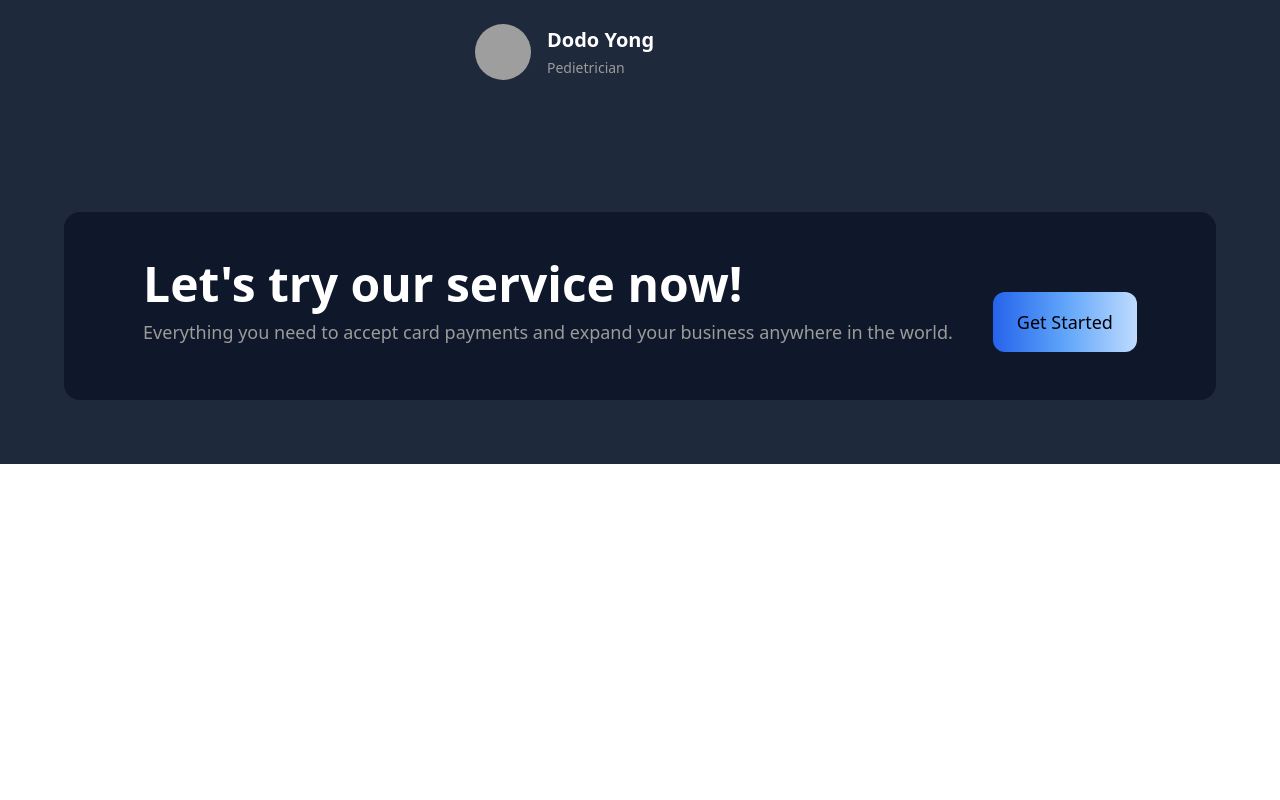
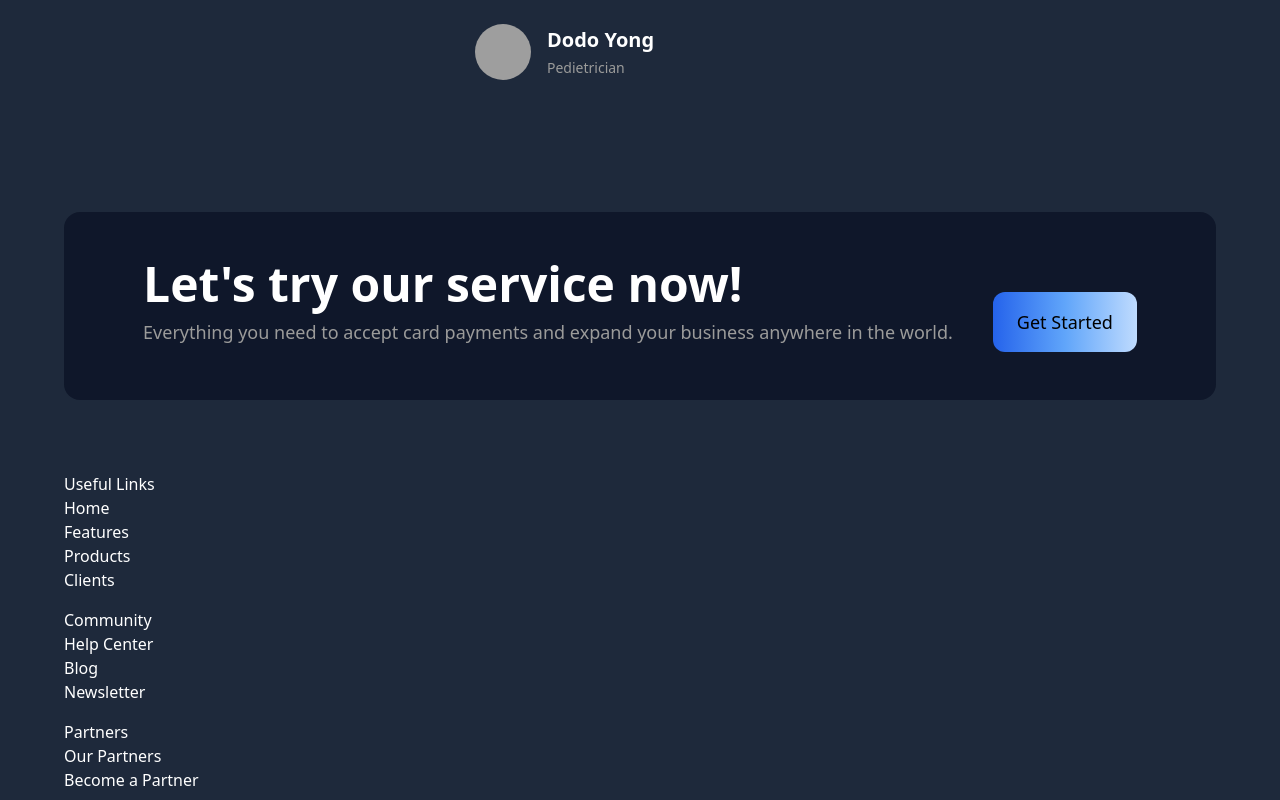
Before and after one commit to KodeIva/wiser, a React (Vite) app: page / in a window 1280 px wide. Shown: the part 3410-4210 px from the top of the page. Before the commit the page ends 3874 px from the top, so only its background shows below. Built offline with nearby package versions, Linux system fonts and the light colour scheme; grey boxes are pictures that could not be loaded.

Commit message:
successfully rendered footerLinks array of objects with nested array of links inside'

```diff
--- a/src/App.jsx
+++ b/src/App.jsx
@@ -1,6 +1,7 @@
 import Billing from "./components/Billing"
 import Business from "./components/Business"
 import CardDeal from "./components/CardDeal"
+import Footer from "./components/Footer"
 import Hero from "./components/Hero"
 import Navbar from "./components/Navbar"
 import Register from "./components/Register"
@@ -27,6 +28,7 @@ function App() {
         <CardDeal/>
         <Testimonials/>
         <Register/>
+        <Footer />
        </div>
      </div>
    </div>
--- /dev/null
+++ b/src/components/Footer.jsx
@@ -0,0 +1,31 @@
+import { footerLinks } from "../data/data"
+
+const Footer = () => {
+  return (
+    <section >
+     <div>
+        <ul className="flex flex-col justify-end items-start">
+         {footerLinks.map(footerLink => (
+
+             <div key={footerLink.title} className="font-normal cursor-pointer text-[16px] text-white my-2 mr-10 ">
+                <h4>{footerLink.title}</h4>
+
+                <ul>
+                  {footerLink.links.map(link => {
+                    return (
+                        <li key={link.id}>{link.name}</li>
+                    )
+                  })}
+                </ul>
+
+
+</div>
+
+                 ))}
+              </ul>
+        </div>
+    </section>
+  )
+}
+
+export default Footer
```
